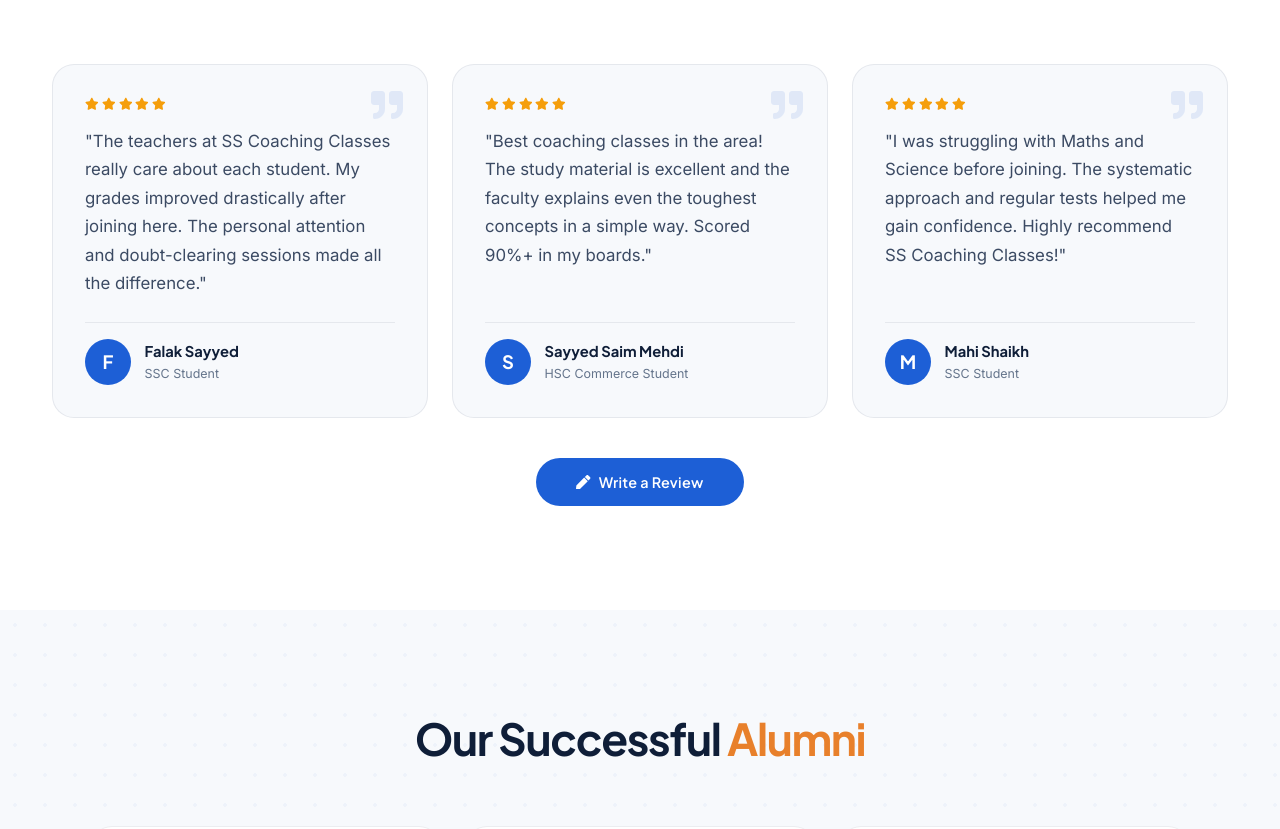
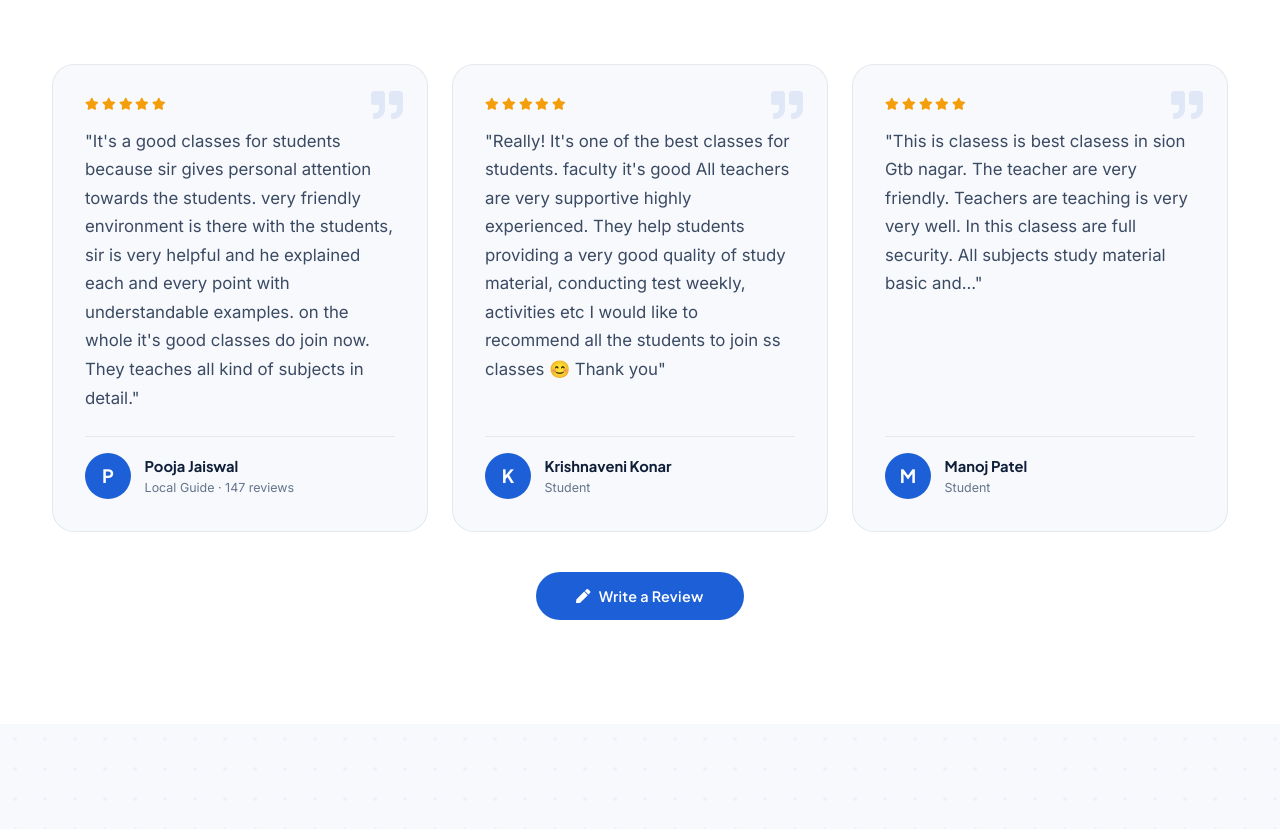
Before and after one commit to CH-Digital-Solutions/sscoachingclasses-website, a React (Vite) app in the folder frontend/: page / in a window 1280 px wide. Shown: the part 10428-11257 px from the top of the page. Built offline with nearby package versions, Linux system fonts and the light colour scheme; the HTML template or start-up script is replaced by a standard one.

Commit message:
Replace dummy testimonials with real Google reviews

```diff
--- a/frontend/src/data/testimonials.js
+++ b/frontend/src/data/testimonials.js
@@ -1,32 +1,62 @@
 export const testimonials = [
   {
-    name: 'Falak Sayyed',
-    role: 'SSC Student',
-    quote: 'The teachers at SS Coaching Classes really care about each student. My grades improved drastically after joining here. The personal attention and doubt-clearing sessions made all the difference.',
+    name: 'Pooja Jaiswal',
+    role: 'Local Guide · 147 reviews',
+    quote: "It's a good classes for students because sir gives personal attention towards the students. very friendly environment is there with the students, sir is very helpful and he explained each and every point with understandable examples. on the whole it's good classes do join now. They teaches all kind of subjects in detail.",
     rating: 5
   },
   {
-    name: 'Sayyed Saim Mehdi',
-    role: 'HSC Commerce Student',
-    quote: 'Best coaching classes in the area! The study material is excellent and the faculty explains even the toughest concepts in a simple way. Scored 90%+ in my boards.',
+    name: 'Krishnaveni Konar',
+    role: 'Student',
+    quote: "Really! It's one of the best classes for students. faculty it's good All teachers are very supportive highly experienced. They help students providing a very good quality of study material, conducting test weekly, activities etc I would like to recommend all the students to join ss classes 😊 Thank you",
     rating: 5
   },
   {
-    name: 'Mahi Shaikh',
-    role: 'SSC Student',
-    quote: 'I was struggling with Maths and Science before joining. The systematic approach and regular tests helped me gain confidence. Highly recommend SS Coaching Classes!',
+    name: 'Manoj Patel',
+    role: 'Student',
+    quote: "This is clasess is best clasess in sion Gtb nagar. The teacher are very friendly. Teachers are teaching is very very well. In this clasess are full security. All subjects study material basic and...",
     rating: 5
   },
   {
-    name: 'Sahil Abbas Sayyed',
-    role: 'HSC Science Student',
-    quote: 'The environment here is very supportive. Teachers are always available for doubt sessions even after class hours. The weekly test system keeps you on track.',
+    name: 'Mayuri Deshmukh',
+    role: 'Student',
+    quote: "Ss coaching classes is brilliant the classes. Sir teaches us english subject and the Sir speak English very fluently and they teach also how to speak. English I learn it from my Sir. From him I learned english to speak the Sir method of...",
     rating: 5
   },
   {
-    name: 'Anam Patni',
-    role: 'SSC Topper',
-    quote: 'SS Coaching Classes transformed my academic journey. From an average student to a board topper — all credit goes to the amazing faculty and their dedication.',
+    name: 'ganesh Konar',
+    role: 'Student',
+    quote: "S.S COACHING CLASS IS VERY GOOD AND GOOD TEACHERS. THERE WE GET GOOD KNOWLEDGE AND TEACHING VERY GOOD WE CAN LEARN NEW WORDS FOR S.S CLASSES. I've GREAT EXPERIENCE ABOUT THIS CLASS SIR AND TEACHER TEACH US IN A NICE WAY THAT EVERYONE CAN UNDERSTAND.",
+    rating: 5
+  },
+  {
+    name: 'Ajay Kumar Gupta',
+    role: 'Student',
+    quote: "Ss coaching class is one of the best class. he is Really A good professor and good adviser. Has a indepth knowledge about the subjects he teaches. Good learning experience.",
+    rating: 5
+  },
+  {
+    name: 'Kathiresan Thevar',
+    role: 'Student',
+    quote: "I completed my HSC here. I think i would be failed if i didn't choose this classes Because due to family issue i was not able to study properly I thought I'm going to fail that time I met sir he given me confidence and the way he taught was...",
+    rating: 5
+  },
+  {
+    name: 'Ramanand Maurya',
+    role: 'Student',
+    quote: "Mere liye ye bahut achha tha ki maine SS classes join kiya and i got 82% i was first in my class. Really after joining this class i got improvement for study self.",
+    rating: 5
+  },
+  {
+    name: 'Rajmani Kewat',
+    role: 'Local Guide · 18 reviews',
+    quote: "It's my personal experience the profesor Satish maurya one of the great person he is well educated, and have a excellent teacher, giving motivation, career guidance and lots of enjoyment.. 😊😊 thank you..",
+    rating: 5
+  },
+  {
+    name: 'mridushi Mishra',
+    role: 'Student',
+    quote: "Hello! I'm shivani mishra I'm the student of ss coaching classes. This classes has good management, sir and staffs are also very nice, they appreciate us very nicely.",
     rating: 5
   }
 ];
```
